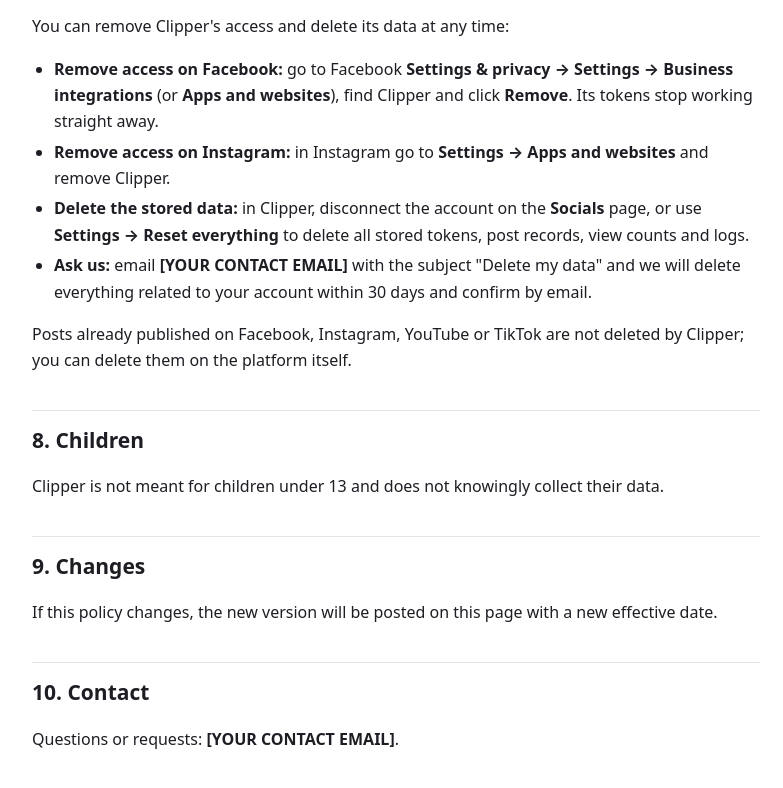
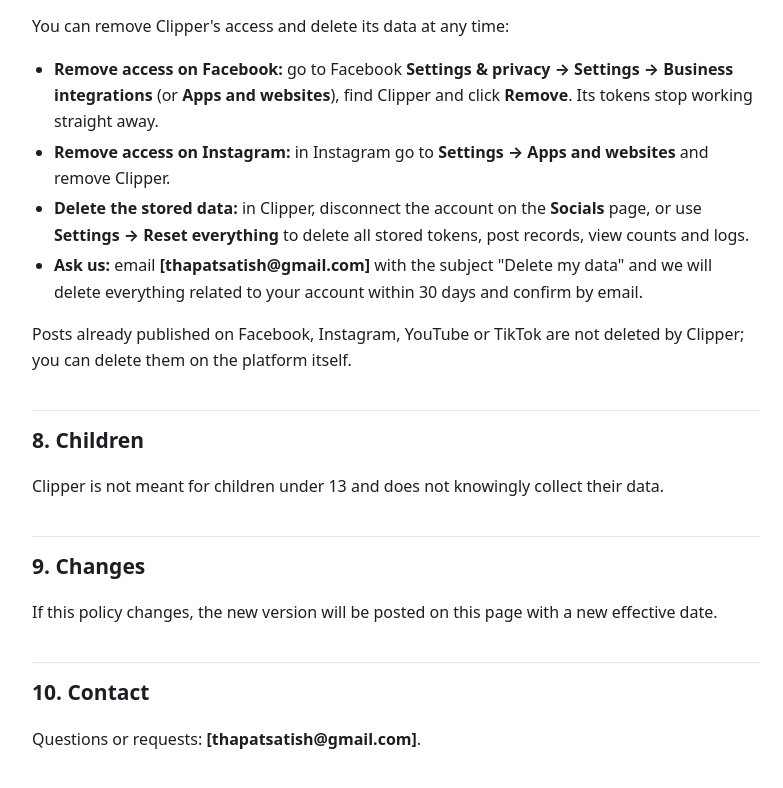
Before and after one commit to Satish-Thapa/facebook, a plain HTML site: page index.html in a window 1280 px wide. Shown: the part 1954-2742 px from the top of the page, without its empty margins (244-1027 px from the left). Drawn offline with Linux system fonts and the light colour scheme.

Commit message:
Update contact email in privacy policy

```diff
--- a/index.html
+++ b/index.html
@@ -34,7 +34,7 @@
     keeps data there, does not sell or share data with anyone, and does not use it for advertising.</div>
 
   <h2>1. Who we are</h2>
-  <p>Clipper is operated by its owner (the "operator"). Contact: <b>[YOUR CONTACT EMAIL]</b>.</p>
+  <p>Clipper is operated by its owner (the "operator"). Contact: <b>[thapatsatish@gmail.com]</b>.</p>
 
   <h2>2. Data we use from Facebook and Instagram</h2>
   <p>When the operator connects a Facebook Page and its linked Instagram professional account, Clipper receives and uses:</p>
@@ -83,7 +83,7 @@
     <li><b>Remove access on Instagram:</b> in Instagram go to <b>Settings → Apps and websites</b> and remove Clipper.</li>
     <li><b>Delete the stored data:</b> in Clipper, disconnect the account on the <b>Socials</b> page, or use
       <b>Settings → Reset everything</b> to delete all stored tokens, post records, view counts and logs.</li>
-    <li><b>Ask us:</b> email <b>[YOUR CONTACT EMAIL]</b> with the subject "Delete my data" and we will delete everything
+    <li><b>Ask us:</b> email <b>[thapatsatish@gmail.com]</b> with the subject "Delete my data" and we will delete everything
       related to your account within 30 days and confirm by email.</li>
   </ul>
   <p>Posts already published on Facebook, Instagram, YouTube or TikTok are not deleted by Clipper; you can delete them on
@@ -96,7 +96,7 @@
   <p>If this policy changes, the new version will be posted on this page with a new effective date.</p>
 
   <h2>10. Contact</h2>
-  <p>Questions or requests: <b>[YOUR CONTACT EMAIL]</b>.</p>
+  <p>Questions or requests: <b>[thapatsatish@gmail.com]</b>.</p>
 </main>
 </body>
 </html>
```
